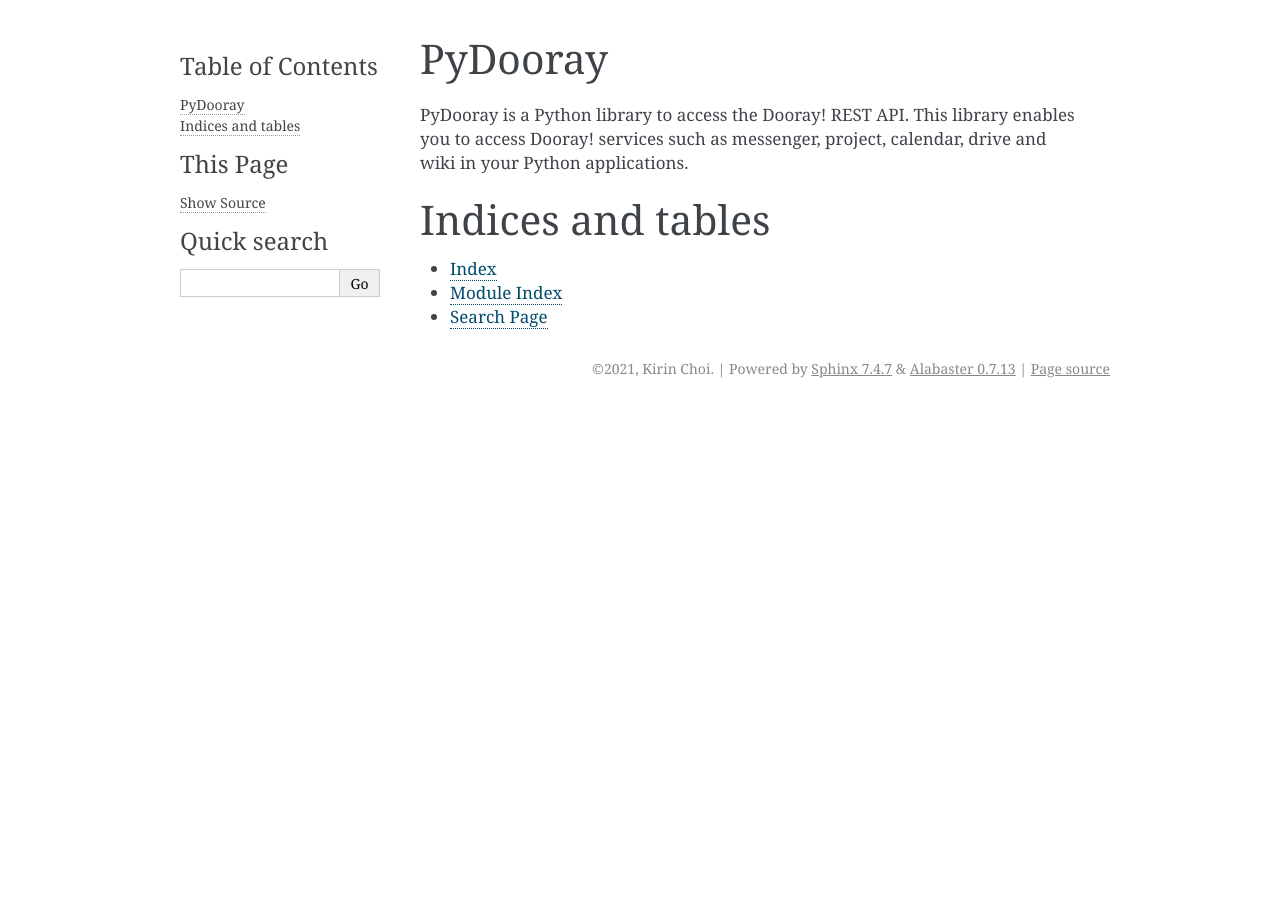
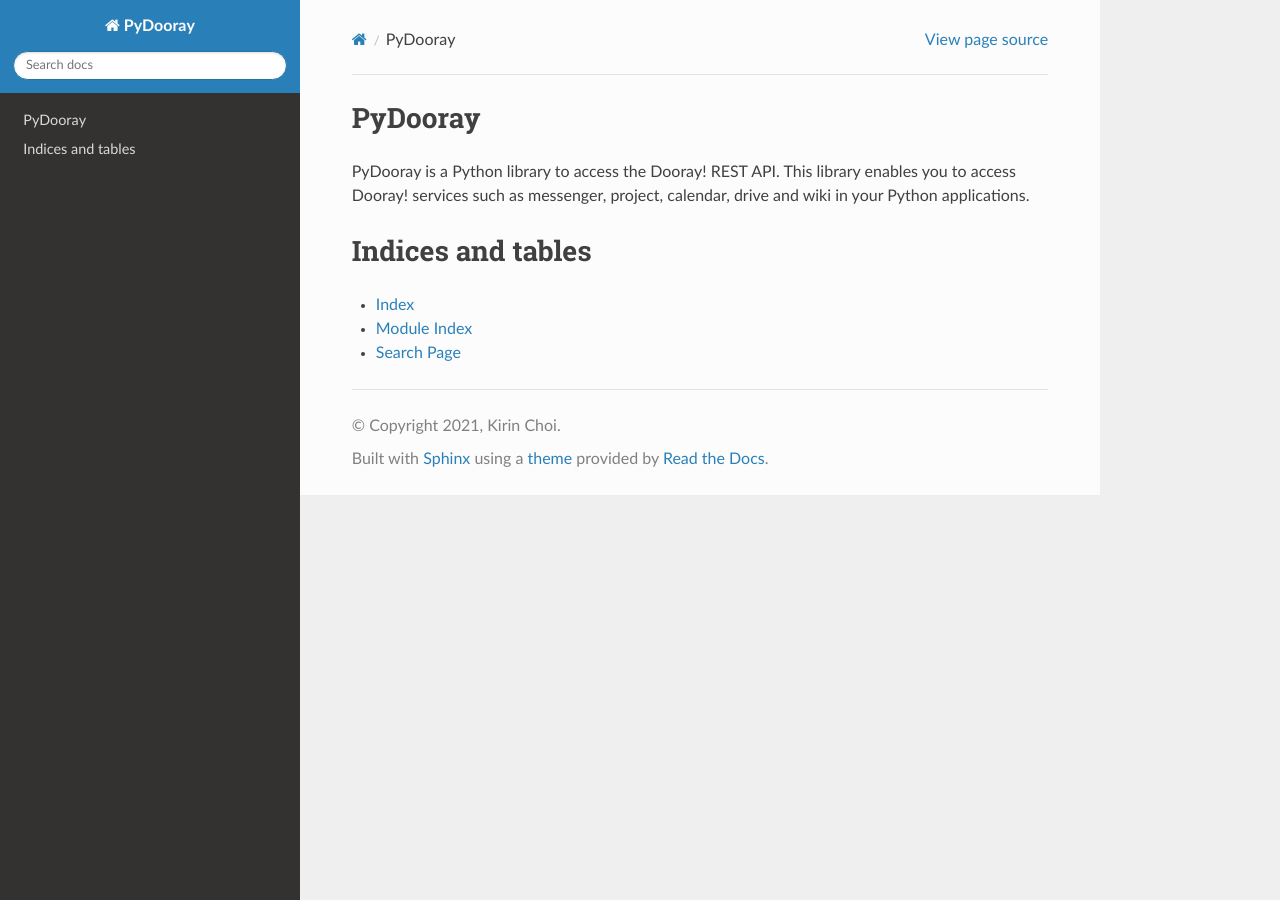
Before and after one commit to iizs/PyDooray, a Sphinx documentation site: the page built from docs/index.rst, in a window 1280 px wide. Built offline with Sphinx 7.4.7 and the Read the Docs theme 2.0.0, drawn with Linux system fonts in a browser that asks for light colours.

Commit message:
Apply Sphinx RTD theme

```diff
--- a/docs/conf.py
+++ b/docs/conf.py
@@ -44,7 +44,7 @@
 # The theme to use for HTML and HTML Help pages.  See the documentation for
 # a list of builtin themes.
 #
-html_theme = 'alabaster'
+html_theme = 'sphinx_rtd_theme'
 
 # Add any paths that contain custom static files (such as style sheets) here,
 # relative to this directory. They are copied after the builtin static files,
--- /dev/null
+++ b/docs/requirements.txt
@@ -0,0 +1,2 @@
+Sphinx==4.3.2
+sphinx-rtd-theme==1.0.0
```
